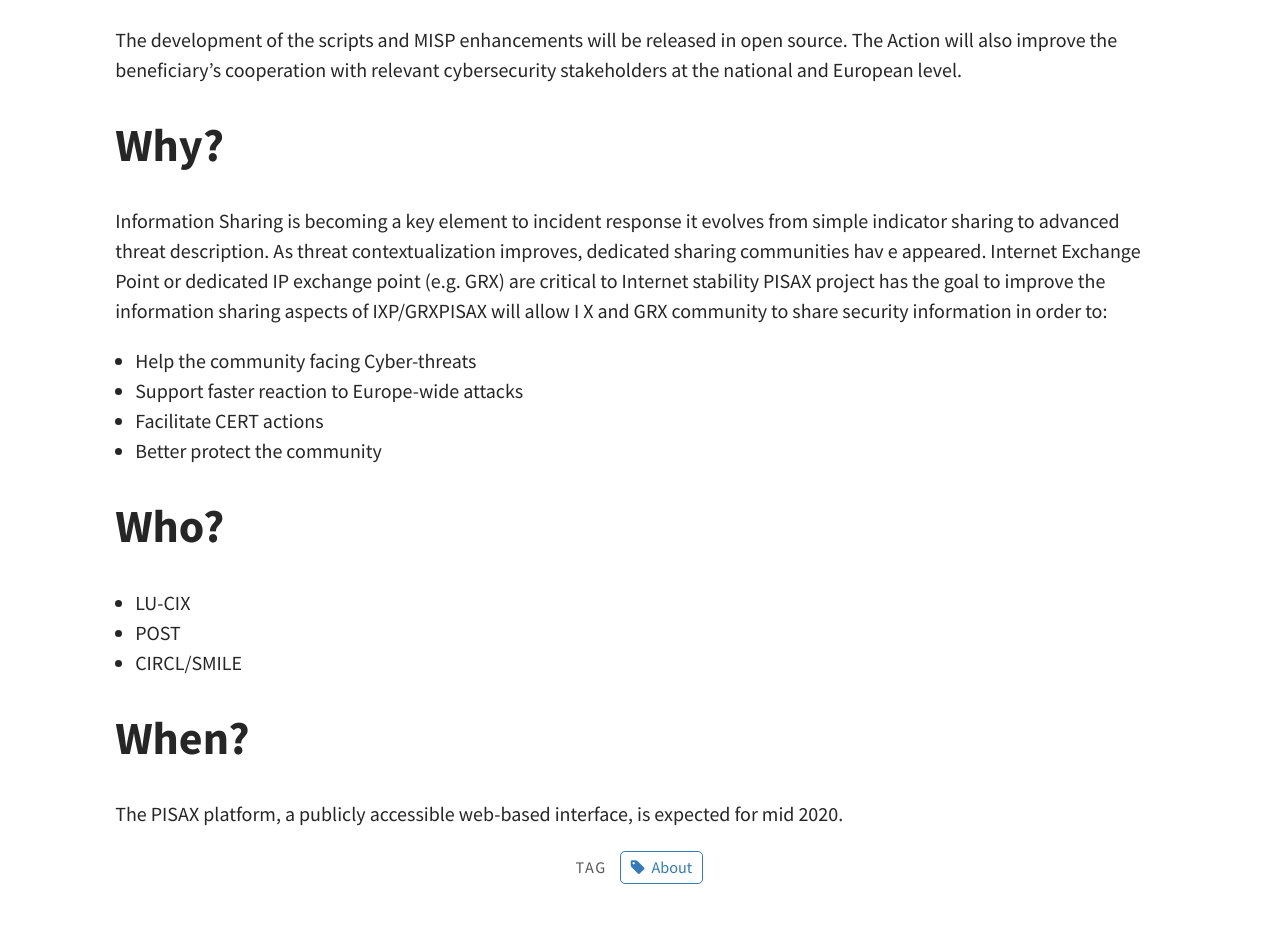
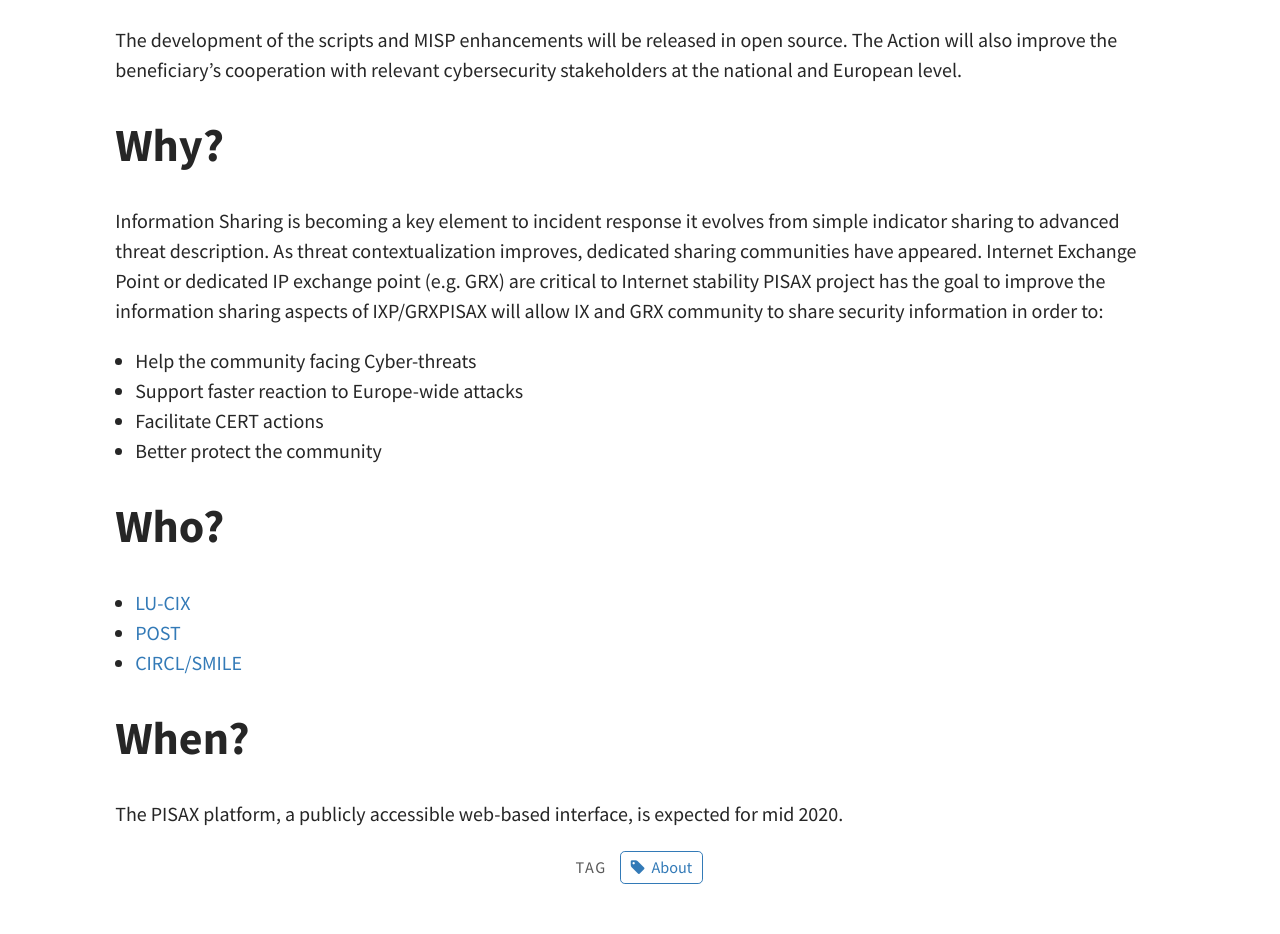
Before and after one commit to CIRCL/pisax-website, a Jekyll site: the page built from pages/about.md, in a window 1280 px wide. Shown: the part 845-1779 px from the top of the page. Built offline with Jekyll 4.4.1, drawn with Linux system fonts in a browser that asks for light colours.

Commit message:
chg: [about] PISAX updated

```diff
--- a/pages/about.md
+++ b/pages/about.md
@@ -21,9 +21,7 @@ The development of the scripts and MISP enhancements will be released in open so
 
 # Why?
 
-Information Sharing is becoming a key element to incident response it evolves from simple indicator sharing to advanced threat description. As threat contextualization improves, dedicated sharing communities hav
-e appeared. Internet Exchange Point or dedicated IP exchange point (e.g. GRX) are critical to Internet stability PISAX project has the goal to improve the information sharing aspects of IXP/GRXPISAX will allow I
-X and GRX community to share security information in order to:
+Information Sharing is becoming a key element to incident response it evolves from simple indicator sharing to advanced threat description. As threat contextualization improves, dedicated sharing communities have appeared. Internet Exchange Point or dedicated IP exchange point (e.g. GRX) are critical to Internet stability PISAX project has the goal to improve the information sharing aspects of IXP/GRXPISAX will allow IX and GRX community to share security information in order to:
 
  - Help the community facing Cyber-threats
  - Support faster reaction to Europe-wide attacks
@@ -32,9 +30,9 @@ X and GRX community to share security information in order to:
 
 # Who?
 
- - LU-CIX
- - POST
- - CIRCL/SMILE
+ - [LU-CIX](https://www.lu-cix.lu/)
+ - [POST](https://www.post.lu/)
+ - [CIRCL/SMILE](https://www.circl.lu/)
 
 # When?
 
```
